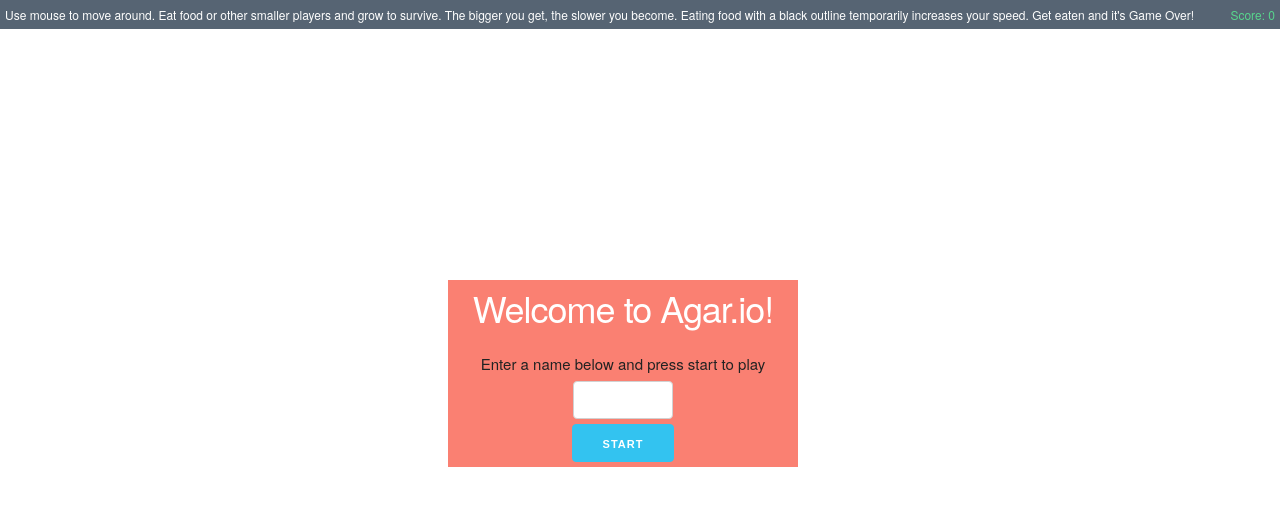
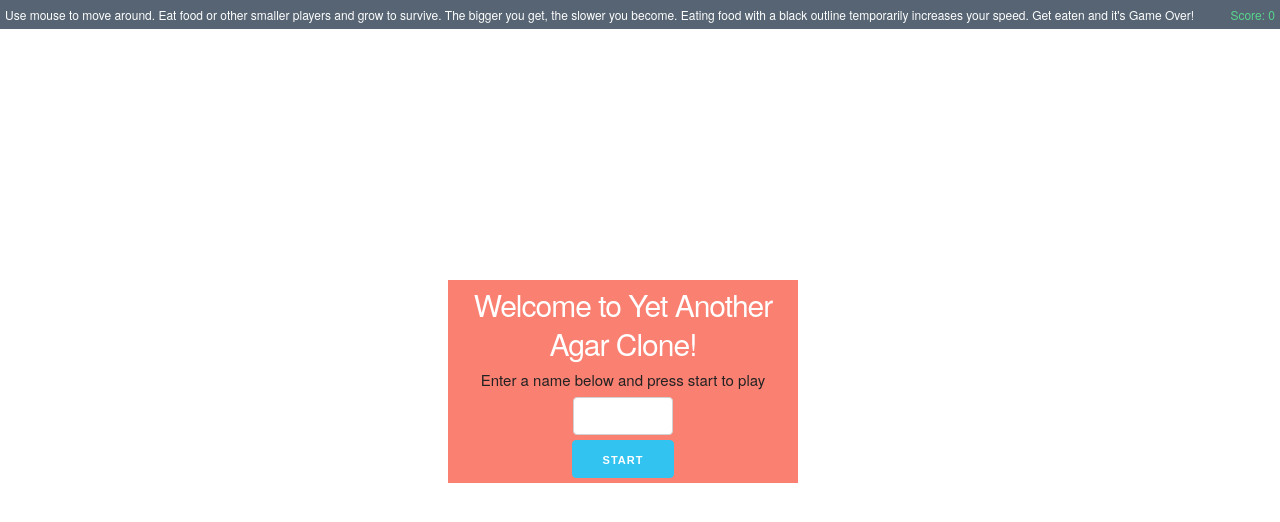
Before and after one commit to yashsway/Yet-Another-Agar-Clone, a website: page views/index.html in a window 1280 px wide. Drawn offline with nearby package versions, Linux system fonts and the light colour scheme; files that its build step writes are made by us from their sources; no server answers; files whose address does not match are found by name.

Commit message:
Officially changed name to yaac

```diff
--- a/views/index.html
+++ b/views/index.html
@@ -18,8 +18,8 @@
 	<canvas id="agarCanvas"></canvas>
 	<!--------------------F3: Window Drawing-------------------------------  -->
 	<div class="content" id="startScreen">
-		<h3 class="content topDownSpacing centerText" style="color:white">Welcome to Agar.io!</h2>
-		<h6 class="content topDownSpacing centerText" style="margin-top: 20px">Enter a name below and press start to play</h6>
+		<h3 class="content topDownSpacing centerText" style="color:white;font-size: 30px;">Welcome to Yet Another Agar Clone!</h2>
+		<h6 class="content topDownSpacing centerText" >Enter a name below and press start to play</h6>
 		<input class="content topDownSpacing" type="text" maxlength="12"id="pName">
 		<button class="content button-primary topDownSpacing" id="start">Start</button>
 	</div>
```
